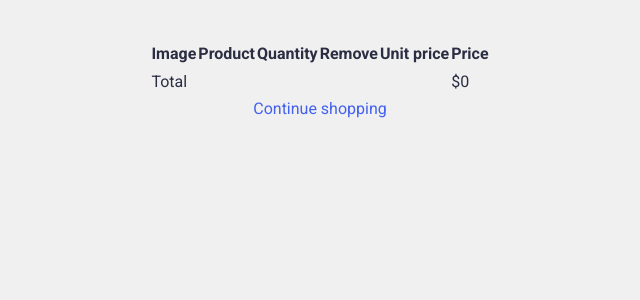
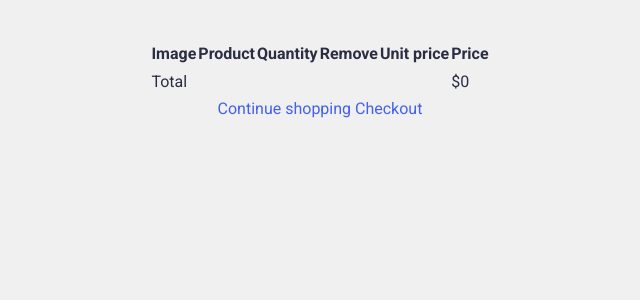
Before and after one commit to BaoQuangNguyen/tcg-shop, a Django app: page /cart/ in a window 1280 px wide. Shown: the part 297-597 px from the top of the page, without its empty margins (320-960 px from the left). Run offline with Django 5.2, Linux system fonts and the light colour scheme.

Commit message:
feat(orders): Initialized Checkout button in cart/detail.html to navigate to order form page

```diff
--- a/tcg_shop/cart/templates/cart/detail.html
+++ b/tcg_shop/cart/templates/cart/detail.html
@@ -58,6 +58,7 @@
     </table>
     <p class="text-right">
       <a href="{% url 'shop:product_list' %}" class="button light">Continue shopping</a>
+      <a href="{% url 'orders:order_create' %}" class="button">Checkout</a>
     </p>
   </div>
 {% endblock %}
```
